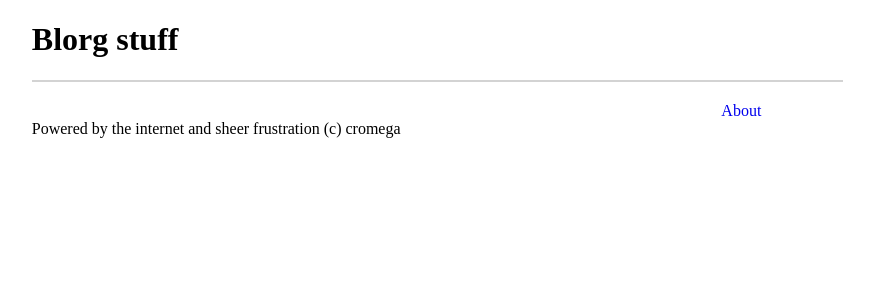
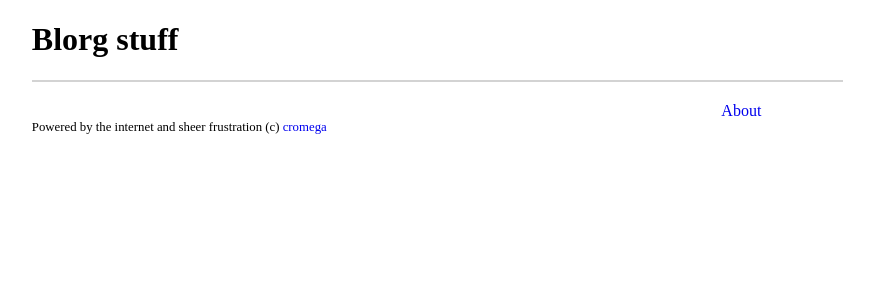
Before and after one commit to cromega/blorg, a Jekyll site: the page built from index.html, in a window 1280 px wide. Shown: the top 300 px of the page, without its empty margins (173-1047 px from the left). Built offline with Jekyll 4.4.1, drawn with Linux system fonts in a browser that asks for light colours.

Commit message:
make the footer a bit smaller

```diff
--- a/_includes/footer.html
+++ b/_includes/footer.html
@@ -1 +1 @@
-Powered by the internet and sheer frustration (c) cromega
+Powered by the internet and sheer frustration (c) <a target="_new" href="https://github.com/cromega">cromega</a>
--- a/css/blorg.scss
+++ b/css/blorg.scss
@@ -49,6 +49,10 @@ a {
   }
 }
 
+footer {
+  font-size: 80%;
+}
+
 .clearer {
   clear: both;
 }
```
